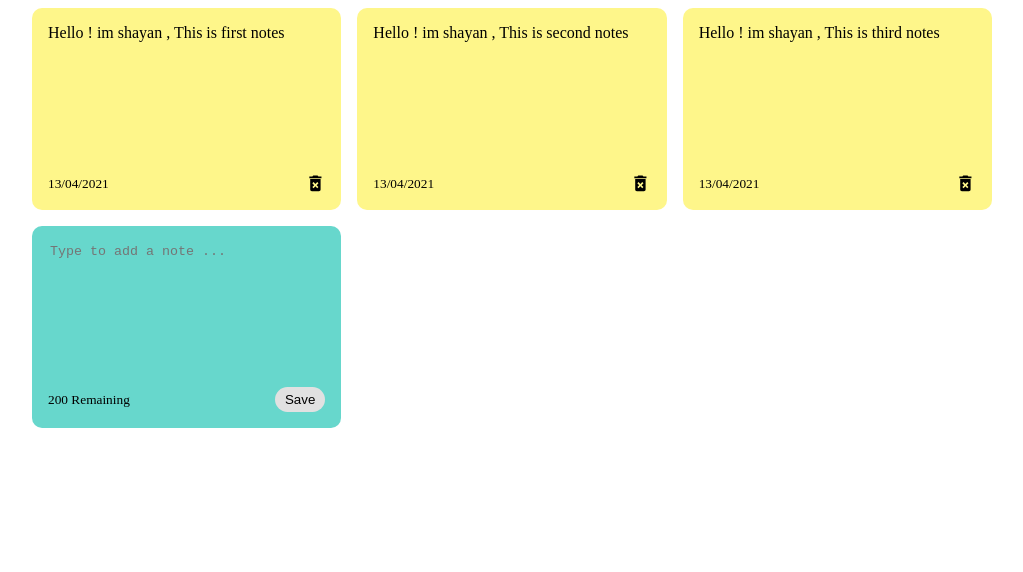
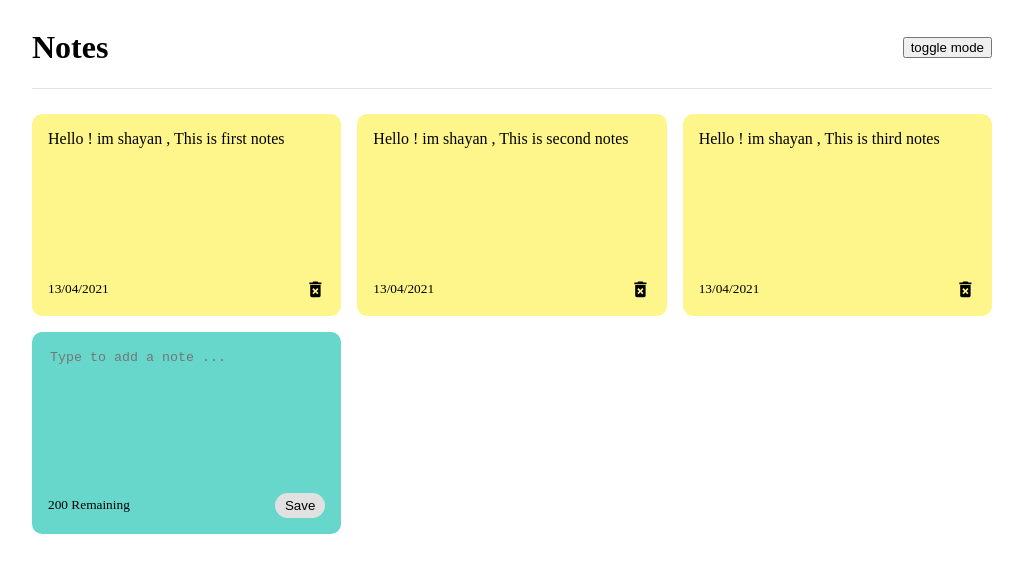
Before and after one commit to miladmrk94/notes-app, a React (Create React App) app: page / in a window 1280 px wide. Shown: the top 572 px of the page, without its empty margins (128-1151 px from the left). Built offline with nearby package versions, Linux system fonts and the light colour scheme.

Commit message:
add header

```diff
--- a/src/App.js
+++ b/src/App.js
@@ -32,9 +32,13 @@ function App() {
     const newNotes = [...notes, newNote];
     setNotes(newNotes)
   }
+  const deleteNote = (id) => {
+    const newNotes = notes.filter((note) => note.id !== id);
+    setNotes(newNotes)
+  }
   return (
     <div className="container">
-      <NoteList notes={notes} handleAddNote={addnote} />
+      <NoteList notes={notes} handleAddNote={addnote} handleDeleteNote={deleteNote} />
     </div>
   );
 }
--- a/src/components/Note.jsx
+++ b/src/components/Note.jsx
@@ -1,12 +1,12 @@
 import { MdDeleteForever } from 'react-icons/md';
 
-const Note = ({ id, text, date }) => {
+const Note = ({ id, text, date, handleDeleteNote }) => {
     return (
         <div className="note">
             <span>{text}</span>
             <div className="note-footer">
                 <small>{date}</small>
-                <MdDeleteForever className='delete-icon' size='1.3em' />
+                <MdDeleteForever cursor={'pointer'} onClick={() => handleDeleteNote(id)} className='delete-icon' size='1.3em' />
             </div>
         </div>
     )
--- a/src/components/NotesList.jsx
+++ b/src/components/NotesList.jsx
@@ -1,15 +1,23 @@
 import AddNote from "./AddNote";
 import Note from "./Note";
 
-const NoteList = ({ notes, handleAddNote }) => {
+const NoteList = ({ notes, handleAddNote, handleDeleteNote }) => {
     return (
-        <div className="notes-list">
-            {notes.map((note) => {
-                return <Note id={note.id} text={note.text} date={note.date} />
-            })}
-            <AddNote handleAddNote={handleAddNote} />
+        <>
+            <div className="header">
+                <h1>Notes</h1>
+                <button>toggle mode</button>
+            </div>
+            <div className="notes-list">
 
-        </div>
+                {notes.map((note) => {
+                    return <Note id={note.id} text={note.text} date={note.date} handleDeleteNote={handleDeleteNote} />
+                })}
+                <AddNote handleAddNote={handleAddNote} />
+
+            </div>
+
+        </>
     )
 }
 export default NoteList;
--- a/src/index.css
+++ b/src/index.css
@@ -33,16 +33,23 @@ textarea {
     resize: none;
     background-color: #67d7cc;
 }
-textarea:focus{
+textarea:focus {
     outline: none;
 }
-.save{
+.save {
     background-color: #e1e1e1;
     border: none;
     border-radius: 15px;
     padding: 5px 10px 5px 10px;
 }
-.save:hover{
+.save:hover {
     background-color: #ededed;
     cursor: pointer;
 }
+.header {
+    display: flex;
+    justify-content: space-between;
+    align-items: center;
+    border-bottom: 1px solid #e2e2e2;
+    margin-bottom: 25px;
+}
```
